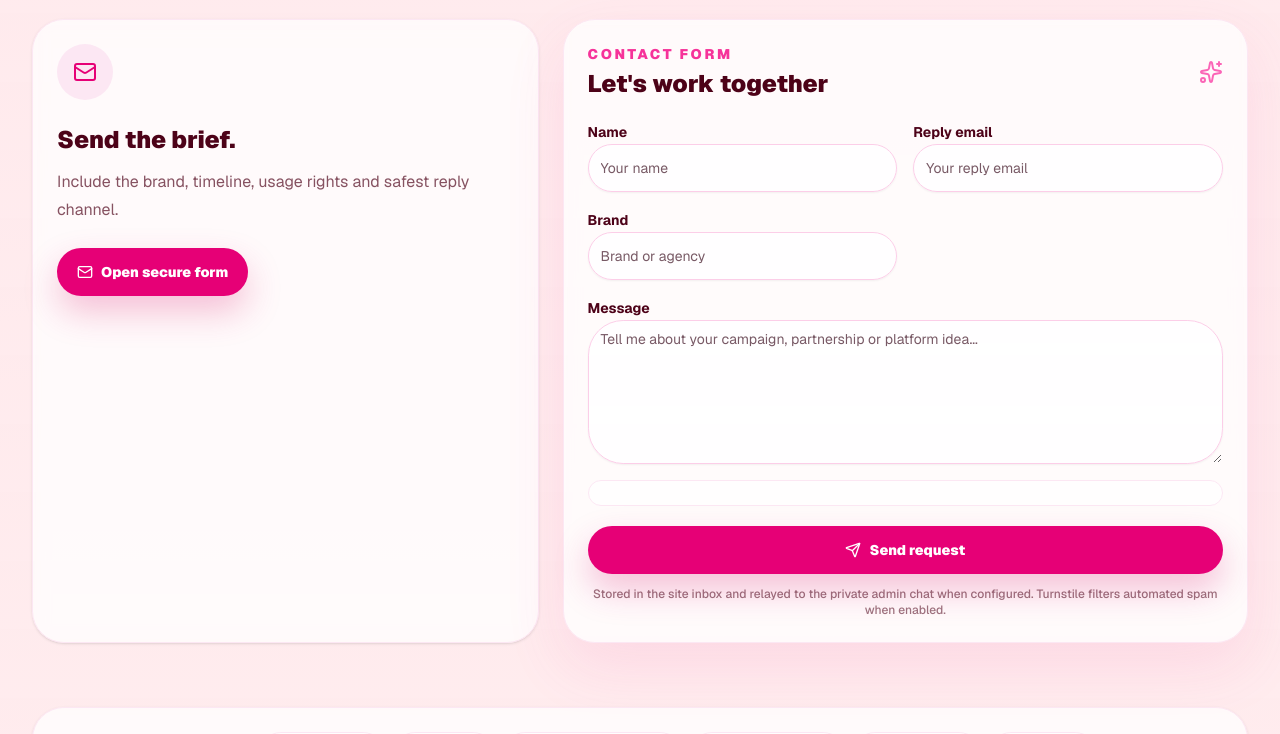
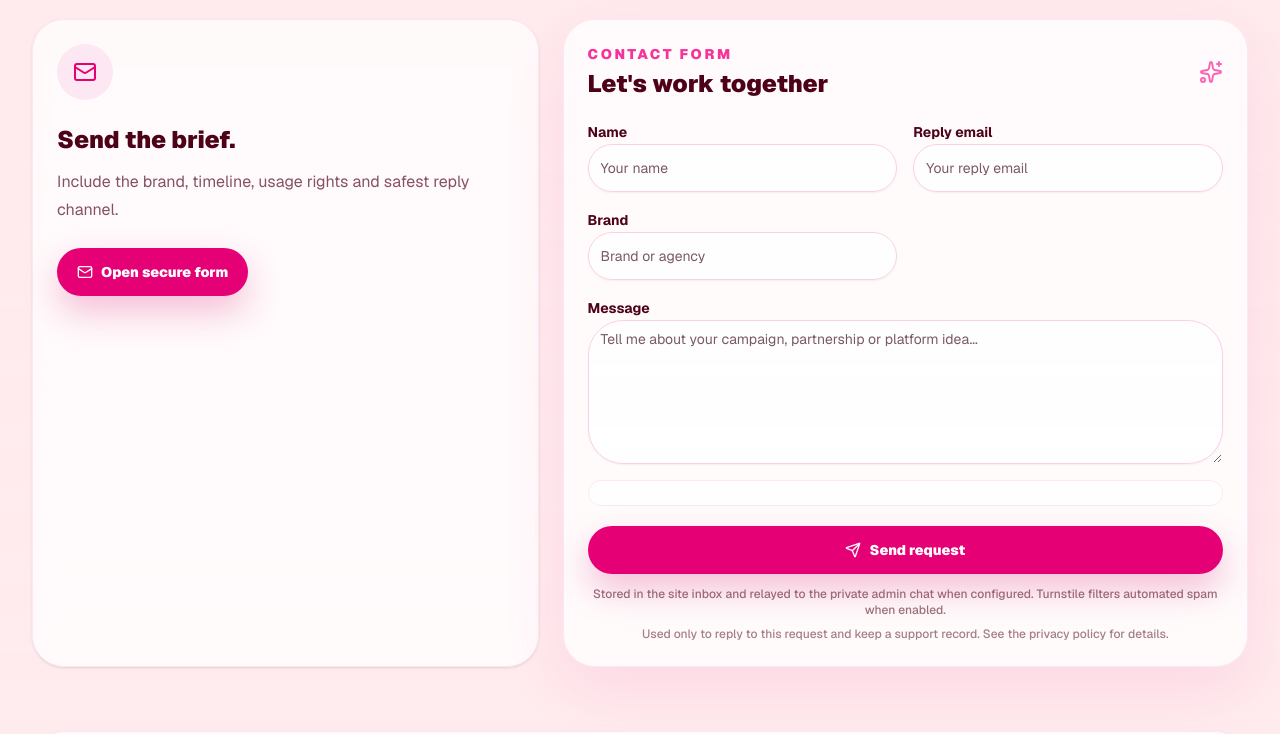
Before and after one commit to RAPHCVR/MarkWebsite, a Next.js app: page /en in a window 1280 px wide. Shown: the part 5770-6504 px from the top of the page. Built offline with nearby package versions, Linux system fonts and the light colour scheme; no server answers.

Commit message:
Harden contact form feedback

```diff
--- a/k8s/marky-storefront.yaml
+++ b/k8s/marky-storefront.yaml
@@ -61,7 +61,7 @@ spec:
           type: RuntimeDefault
       containers:
         - name: web
-          image: ghcr.io/raphcvr/markwebsite@sha256:d102d38d3e93dbcd06d94ab8e5c5e7ca35e052899ca658efb4debb6af9fbcdd9
+          image: ghcr.io/raphcvr/markwebsite@sha256:7f11bb370b05df7bb8e596b87e6610d75f89da2f8d95f0e5fe1c1ccf2ed3ef31
           imagePullPolicy: IfNotPresent
           ports:
             - containerPort: 3000
--- a/src/app/HomePage.tsx
+++ b/src/app/HomePage.tsx
@@ -6,6 +6,7 @@ import { ProductCards } from "@/components/site/ProductCards";
 import { SiteHeader } from "@/components/site/SiteHeader";
 import { SocialHub } from "@/components/site/SocialHub";
 import { SoftShapes } from "@/components/site/SoftShapes";
+import type { ContactStatus } from "@/components/site/Contact";
 import type { Product } from "@/data/products";
 import type { SocialLink } from "@/data/socials";
 import type { GalleryItem } from "@/data/gallery";
@@ -19,6 +20,7 @@ type HomePageProps = {
   products: Product[];
   socials: SocialLink[];
   galleryItems: GalleryItem[];
+  contactStatus?: ContactStatus | null;
 };
 
 export function HomePage({
@@ -27,6 +29,7 @@ export function HomePage({
   products,
   socials,
   galleryItems,
+  contactStatus,
 }: HomePageProps) {
   return (
     <main id="top" className="min-h-screen overflow-hidden">
@@ -42,7 +45,7 @@ export function HomePage({
       <SocialHub dictionary={dictionary} socials={socials} />
       <ProductCards locale={locale} dictionary={dictionary} products={products} />
       <Lookbook dictionary={dictionary} galleryItems={galleryItems} />
-      <Contact locale={locale} dictionary={dictionary} />
+      <Contact locale={locale} dictionary={dictionary} status={contactStatus} />
       <Footer locale={locale} dictionary={dictionary} socials={socials} />
     </main>
   );
--- a/src/app/[locale]/page.tsx
+++ b/src/app/[locale]/page.tsx
@@ -2,6 +2,7 @@ import type { Metadata } from "next";
 import { notFound } from "next/navigation";
 
 import { HomePage } from "@/app/HomePage";
+import type { ContactStatus } from "@/components/site/Contact";
 import { getLocalizedGallery, getLocalizedProducts, getLocalizedSocials } from "@/i18n/content";
 import { assertLocale, locales } from "@/i18n/config";
 import { getDictionary } from "@/i18n/dictionaries";
@@ -9,7 +10,19 @@ import { localizedMetadata } from "@/i18n/metadata";
 
 type LocalizedPageProps = {
   params: Promise<{ locale: string }>;
+  searchParams?: Promise<{ contact?: string | string[] }>;
 };
+
+function getContactStatus(value: string | string[] | undefined): ContactStatus | null {
+  const status = Array.isArray(value) ? value[0] : value;
+
+  return status === "sent" ||
+    status === "missing" ||
+    status === "verify" ||
+    status === "limited"
+    ? status
+    : null;
+}
 
 export function generateStaticParams() {
   return locales.map((locale) => ({ locale }));
@@ -26,7 +39,7 @@ export async function generateMetadata({ params }: LocalizedPageProps): Promise<
   return localizedMetadata(locale, getDictionary(locale), "/");
 }
 
-export default async function LocalizedHome({ params }: LocalizedPageProps) {
+export default async function LocalizedHome({ params, searchParams }: LocalizedPageProps) {
   const { locale: rawLocale } = await params;
   const locale = assertLocale(rawLocale);
 
@@ -35,6 +48,7 @@ export default async function LocalizedHome({ params }: LocalizedPageProps) {
   }
 
   const dictionary = getDictionary(locale);
+  const resolvedSearchParams = searchParams ? await searchParams : {};
 
   return (
     <HomePage
@@ -43,6 +57,7 @@ export default async function LocalizedHome({ params }: LocalizedPageProps) {
       products={getLocalizedProducts(dictionary)}
       socials={getLocalizedSocials(dictionary)}
       galleryItems={getLocalizedGallery(dictionary)}
+      contactStatus={getContactStatus(resolvedSearchParams.contact)}
     />
   );
 }
--- a/src/app/api/contact/route.ts
+++ b/src/app/api/contact/route.ts
@@ -27,7 +27,9 @@ function clean(value: FormDataEntryValue | null, limit: number) {
   return value.trim().slice(0, limit);
 }
 
-function contactRedirect(localeValue: string, status: "sent" | "missing") {
+type ContactRedirectStatus = "sent" | "missing" | "verify" | "limited";
+
+function contactRedirect(localeValue: string, status: ContactRedirectStatus) {
   const locale = assertLocale(localeValue) || defaultLocale;
   const url = new URL(localePath(locale, "/"), siteConfig.publicUrl);
   url.searchParams.set("contact", status);
@@ -57,7 +59,7 @@ export async function POST(request: NextRequest) {
   });
 
   if (rateLimited) {
-    return rateLimited;
+    return NextResponse.redirect(contactRedirect(locale, "limited"), 303);
   }
 
   const turnstile = await verifyTurnstileToken({
@@ -69,10 +71,7 @@ export async function POST(request: NextRequest) {
   });
 
   if (!turnstile.ok) {
-    return NextResponse.json(
-      { error: "Contact verification failed" },
-      { status: 400 },
-    );
+    return NextResponse.redirect(contactRedirect(locale, "verify"), 303);
   }
 
   if (!message || !/^[^\s@]+@[^\s@]+\.[^\s@]+$/.test(email)) {
--- a/src/components/site/Contact.tsx
+++ b/src/components/site/Contact.tsx
@@ -8,13 +8,17 @@ import { SectionShell } from "@/components/site/SectionShell";
 import type { Locale } from "@/i18n/config";
 import type { Dictionary } from "@/i18n/dictionaries";
 
+export type ContactStatus = "sent" | "missing" | "verify" | "limited";
+
 type ContactProps = {
   locale: Locale;
   dictionary: Dictionary;
+  status?: ContactStatus | null;
 };
 
-export function Contact({ locale, dictionary }: ContactProps) {
+export function Contact({ locale, dictionary, status }: ContactProps) {
   const turnstileSiteKey = process.env.NEXT_PUBLIC_TURNSTILE_SITE_KEY;
+  const statusMessage = status ? dictionary.contact.status[status] : null;
 
   return (
     <SectionShell
@@ -52,6 +56,14 @@ export function Contact({ locale, dictionary }: ContactProps) {
           aria-label={dictionary.contact.aria}
         >
           <input type="hidden" name="locale" value={locale} />
+          {statusMessage ? (
+            <p
+              className="mb-5 rounded-2xl border border-pink-100 bg-pink-50/80 px-4 py-3 text-sm font-bold leading-6 text-rose-950/72"
+              role="status"
+            >
+              {statusMessage}
+            </p>
+          ) : null}
           <div className="mb-5 flex items-center justify-between gap-4">
             <div>
               <p className="text-sm font-black uppercase tracking-[0.18em] text-pink-500">
@@ -127,6 +139,9 @@ export function Contact({ locale, dictionary }: ContactProps) {
           <p id="contact-form-note" className="mt-3 text-center text-xs font-medium text-rose-950/55">
             {dictionary.contact.note}
           </p>
+          <p className="mt-2 text-center text-xs font-medium text-rose-950/50">
+            {dictionary.contact.privacyNote}
+          </p>
         </form>
       </div>
     </SectionShell>
--- a/src/i18n/dictionaries.ts
+++ b/src/i18n/dictionaries.ts
@@ -223,6 +223,13 @@ export const dictionaries = {
       messagePlaceholder: "Tell me about your campaign, partnership or platform idea...",
       submit: "Send request",
       note: "Stored in the site inbox and relayed to the private admin chat when configured. Turnstile filters automated spam when enabled.",
+      privacyNote: "Used only to reply to this request and keep a support record. See the privacy policy for details.",
+      status: {
+        sent: "Request sent. The team will reply through the email you provided.",
+        missing: "Add a valid reply email and message, then send again.",
+        verify: "Security verification failed. Complete the Turnstile check and send again.",
+        limited: "Too many attempts from this connection. Wait a minute, then try again.",
+      },
       aria: "Collaboration contact form",
     },
     footer: {
@@ -600,6 +607,13 @@ export const dictionaries = {
       messagePlaceholder: "Présente ta campagne, ton partenariat ou ton idée plateforme...",
       submit: "Envoyer la demande",
       note: "Stocké dans l'inbox du site et relayé au chat admin privé quand il est configuré. Turnstile filtre le spam automatisé quand il est actif.",
+      privacyNote: "Utilisé uniquement pour répondre à cette demande et conserver une trace support. Détails dans la politique de confidentialité.",
+      status: {
+        sent: "Demande envoyée. L'équipe répondra via l'email indiqué.",
+        missing: "Ajoute un email de réponse valide et un message, puis renvoie la demande.",
+        verify: "La vérification de sécurité a échoué. Termine le contrôle Turnstile puis renvoie la demande.",
+        limited: "Trop de tentatives depuis cette connexion. Attends une minute, puis réessaie.",
+      },
       aria: "Formulaire de contact collaboration",
     },
     footer: {
@@ -841,6 +855,13 @@ export const dictionaries = {
       messagePlaceholder: "Расскажи о кампании, партнерстве или идее платформы...",
       submit: "Отправить запрос",
       note: "Сохраняется в inbox сайта и пересылается в приватный admin chat, если он настроен. Turnstile фильтрует автоматический спам, когда включен.",
+      privacyNote: "Используется только для ответа на запрос и хранения записи поддержки. Подробности в privacy policy.",
+      status: {
+        sent: "Запрос отправлен. Команда ответит на указанный email.",
+        missing: "Укажи корректный email для ответа и сообщение, затем отправь снова.",
+        verify: "Проверка безопасности не прошла. Заверши Turnstile и отправь снова.",
+        limited: "Слишком много попыток с этого подключения. Подожди минуту и попробуй снова.",
+      },
       aria: "Форма для деловых запросов",
     },
     footer: {
```
